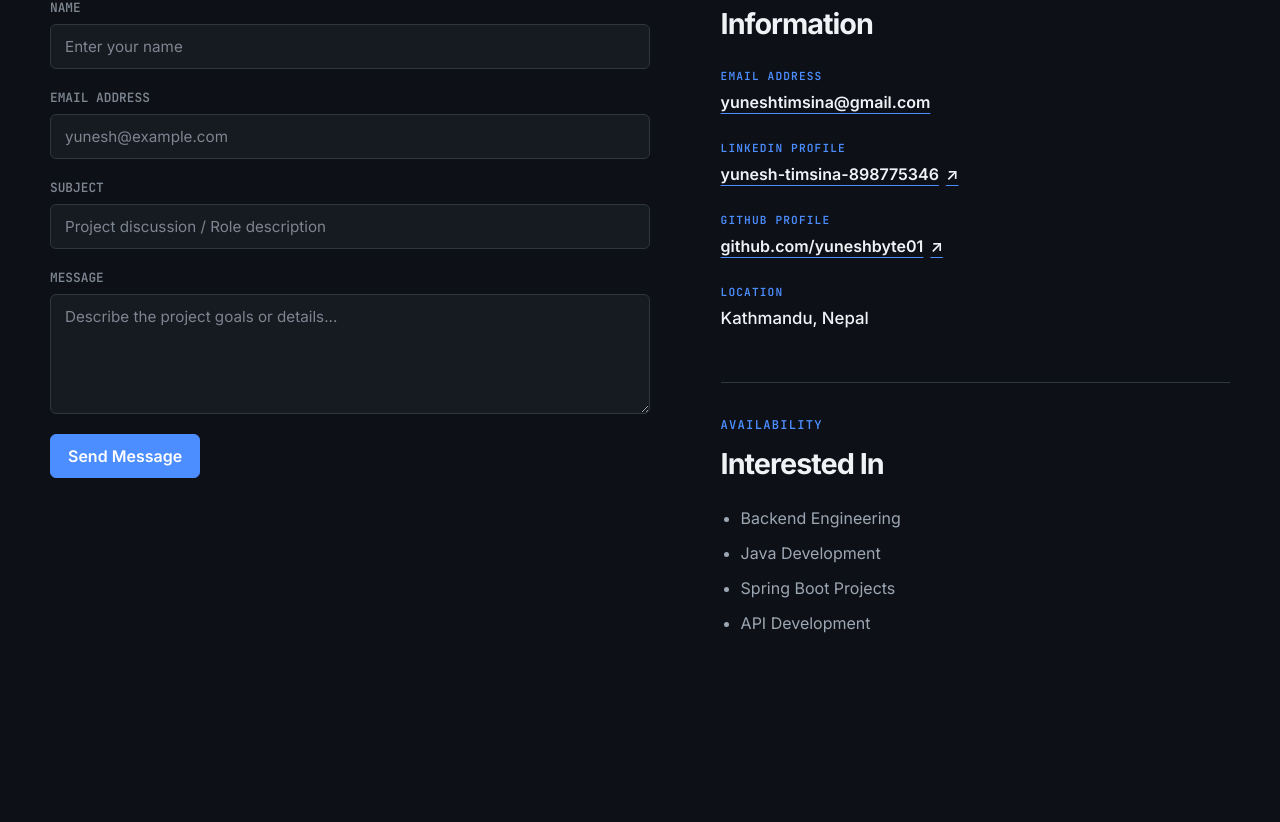
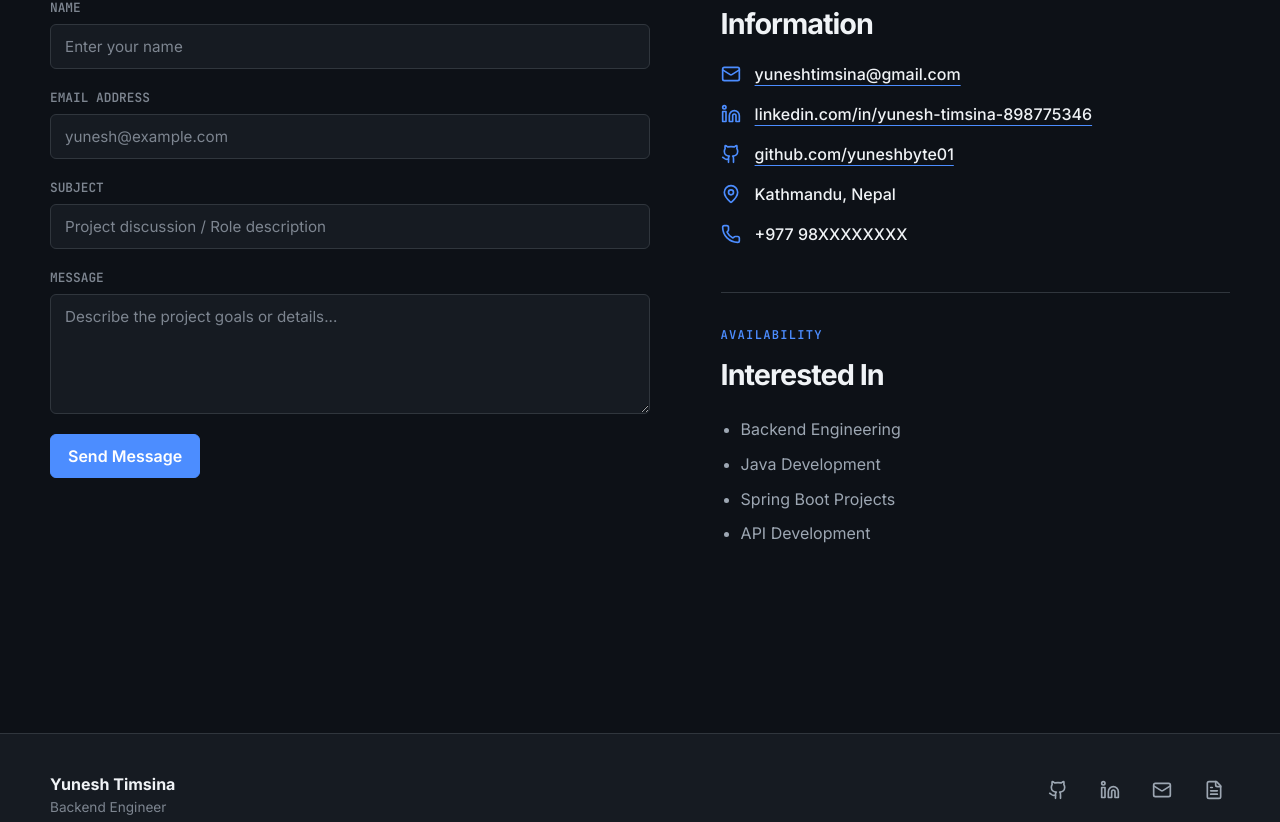
Before and after one commit to yuneshbyte01/yunesh-portfolio, a React (Vite) app: page /contact in a window 1280 px wide. Shown: the part 598-1420 px from the top of the page. Built offline with nearby package versions, Linux system fonts and the light colour scheme.

Commit message:
chore: added icons instead of text social links

```diff
--- a/package.json
+++ b/package.json
@@ -12,6 +12,7 @@
     "test:watch": "vitest"
   },
   "dependencies": {
+    "lucide-react": "^0.470.0",
     "react": "^19.1.0",
     "react-dom": "^19.1.0",
     "react-router-dom": "^7.7.0"
--- a/src/components/home/Hero.tsx
+++ b/src/components/home/Hero.tsx
@@ -1,4 +1,5 @@
 import { Link } from 'react-router-dom';
+import { Github, Linkedin, Mail, FileText } from 'lucide-react';
 
 export function Hero() {
   return (
@@ -8,10 +9,12 @@ export function Hero() {
         <h1 id="hero-title">Yunesh Timsina</h1>
         <p className="hero-statement">I build secure, scalable backend systems with Java, Spring Boot, PostgreSQL, and REST APIs.</p>
         <p className="hero-support">Backend Engineer and BSc Information Technology student based in Kathmandu, Nepal. I focus on API design, application security, relational databases, and maintainable backend architecture.</p>
-        <div className="button-row">
+        <div className="button-row" style={{ display: 'flex', alignItems: 'center', gap: '16px' }}>
           <Link className="button button-primary" to="/projects">View Projects</Link>
-          <a className="button" href="/Resume.pdf" download>Download CV</a>
-          <a className="text-link" href="https://github.com/yuneshbyte01" target="_blank" rel="noreferrer">View GitHub <span aria-hidden="true">↗</span></a>
+          <a className="icon-link" href="/Resume.pdf" target="_blank" rel="noreferrer" aria-label="Download CV" data-tooltip="Download CV"><FileText /></a>
+          <a className="icon-link" href="https://github.com/yuneshbyte01" target="_blank" rel="noreferrer" aria-label="GitHub" data-tooltip="GitHub"><Github /></a>
+          <a className="icon-link" href="https://www.linkedin.com/in/yunesh-timsina-898775346/" target="_blank" rel="noreferrer" aria-label="LinkedIn" data-tooltip="LinkedIn"><Linkedin /></a>
+          <a className="icon-link" href="mailto:yuneshtimsina@gmail.com" aria-label="Email" data-tooltip="Email"><Mail /></a>
         </div>
         <p className="location"><span className="status-dot" aria-hidden="true" />Kathmandu, Nepal</p>
       </div>
--- a/src/components/layout/Footer.tsx
+++ b/src/components/layout/Footer.tsx
@@ -1,12 +1,48 @@
 import { socials } from '../../data/socials';
+import { Github, Linkedin, Mail, FileText } from 'lucide-react';
 
 export function Footer() {
+  const getIcon = (label: string) => {
+    switch (label.toLowerCase()) {
+      case 'github':
+        return <Github />;
+      case 'linkedin':
+        return <Linkedin />;
+      case 'email':
+        return <Mail />;
+      default:
+        return <FileText />;
+    }
+  };
+
   return (
     <footer className="site-footer">
       <div className="container footer-grid">
         <div><strong>Yunesh Timsina</strong><span>Backend Engineer</span></div>
         <div className="footer-links" aria-label="Social links">
-          {socials.map((social) => <a key={social.label} href={social.href} target={social.href.startsWith('http') ? '_blank' : undefined} rel={social.href.startsWith('http') ? 'noreferrer' : undefined}>{social.label}</a>)}
+          {socials.map((social) => (
+            <a
+              key={social.label}
+              href={social.href}
+              className="icon-link"
+              target={social.href.startsWith('http') ? '_blank' : undefined}
+              rel={social.href.startsWith('http') ? 'noreferrer' : undefined}
+              aria-label={social.label}
+              data-tooltip={social.label}
+            >
+              {getIcon(social.label)}
+            </a>
+          ))}
+          <a
+            href="/Resume.pdf"
+            className="icon-link"
+            target="_blank"
+            rel="noreferrer"
+            aria-label="Download CV"
+            data-tooltip="Download CV"
+          >
+            <FileText />
+          </a>
         </div>
         <p>&copy; {new Date().getFullYear()} Yunesh Timsina. Built with React and TypeScript.</p>
       </div>
--- a/src/pages/ContactPage.tsx
+++ b/src/pages/ContactPage.tsx
@@ -1,4 +1,5 @@
 import { useState, useEffect } from 'react';
+import { Github, Linkedin, Mail, MapPin, Phone } from 'lucide-react';
 
 interface FormState {
   name: string;
@@ -245,51 +246,34 @@ export function ContactPage() {
             <p className="eyebrow" id="info-section-title">DIRECT DIRECTORY</p>
             <h2 style={{ fontSize: '1.8rem', margin: '8px 0 24px' }}>Information</h2>
 
-            <div style={{ display: 'flex', flexDirection: 'column', gap: '20px' }}>
-              <div>
-                <span className="meta-label" style={{ fontSize: '0.7rem' }}>Email Address</span>
-                <p style={{ margin: '4px 0 0', fontSize: '1rem', fontWeight: '500', color: 'var(--text)' }}>
-                  <a href="mailto:yuneshtimsina@gmail.com" className="text-link" style={{ fontSize: '1rem' }}>
-                    yuneshtimsina@gmail.com
-                  </a>
-                </p>
+            <div className="contact-info-list">
+              <div className="contact-info-item">
+                <Mail aria-hidden="true" />
+                <a href="mailto:yuneshtimsina@gmail.com" className="text-link">yuneshtimsina@gmail.com</a>
               </div>
 
-              <div>
-                <span className="meta-label" style={{ fontSize: '0.7rem' }}>LinkedIn Profile</span>
-                <p style={{ margin: '4px 0 0', fontSize: '1rem', fontWeight: '500', color: 'var(--text)' }}>
-                  <a
-                    href="https://www.linkedin.com/in/yunesh-timsina-898775346/"
-                    target="_blank"
-                    rel="noreferrer"
-                    className="text-link"
-                    style={{ fontSize: '1rem' }}
-                  >
-                    yunesh-timsina-898775346 <span aria-hidden="true">↗</span>
-                  </a>
-                </p>
+              <div className="contact-info-item">
+                <Linkedin aria-hidden="true" />
+                <a href="https://www.linkedin.com/in/yunesh-timsina-898775346/" target="_blank" rel="noreferrer" className="text-link">
+                  linkedin.com/in/yunesh-timsina-898775346
+                </a>
               </div>
 
-              <div>
-                <span className="meta-label" style={{ fontSize: '0.7rem' }}>GitHub Profile</span>
-                <p style={{ margin: '4px 0 0', fontSize: '1rem', fontWeight: '500', color: 'var(--text)' }}>
-                  <a
-                    href="https://github.com/yuneshbyte01"
-                    target="_blank"
-                    rel="noreferrer"
-                    className="text-link"
-                    style={{ fontSize: '1rem' }}
-                  >
-                    github.com/yuneshbyte01 <span aria-hidden="true">↗</span>
-                  </a>
-                </p>
+              <div className="contact-info-item">
+                <Github aria-hidden="true" />
+                <a href="https://github.com/yuneshbyte01" target="_blank" rel="noreferrer" className="text-link">
+                  github.com/yuneshbyte01
+                </a>
               </div>
 
-              <div>
-                <span className="meta-label" style={{ fontSize: '0.7rem' }}>Location</span>
-                <p style={{ margin: '4px 0 0', fontSize: '1.05rem', fontWeight: '500', color: 'var(--text)' }}>
-                  Kathmandu, Nepal
-                </p>
+              <div className="contact-info-item">
+                <MapPin aria-hidden="true" />
+                <span style={{ color: 'var(--text)', fontWeight: '500' }}>Kathmandu, Nepal</span>
+              </div>
+
+              <div className="contact-info-item">
+                <Phone aria-hidden="true" />
+                <span style={{ color: 'var(--text)', fontWeight: '500' }}>+977 98XXXXXXXX</span>
               </div>
             </div>
           </section>
--- a/src/pages/HamroChalchitragharPage.tsx
+++ b/src/pages/HamroChalchitragharPage.tsx
@@ -1,5 +1,6 @@
 import { useEffect } from 'react';
 import { Link } from 'react-router-dom';
+import { Github, ArrowLeft, ArrowUpRight } from 'lucide-react';
 
 export function HamroChalchitragharPage() {
   useEffect(() => {
@@ -49,8 +50,8 @@ public BookingResponse reserveSeats(BookingRequest request) {
 
   return (
     <div className="container page-shell">
-      <Link className="text-link" to="/projects" style={{ marginBottom: '32px' }}>
-        <span aria-hidden="true">←</span> Back to Projects
+      <Link className="text-link" to="/projects" style={{ marginBottom: '32px', display: 'inline-flex', alignItems: 'center', gap: '8px' }}>
+        <ArrowLeft style={{ width: '16px', height: '16px' }} /> Back to Projects
       </Link>
 
       {/* Case Study Header */}
@@ -65,8 +66,8 @@ public BookingResponse reserveSeats(BookingRequest request) {
           <span style={{ fontSize: '0.8rem', padding: '6px 12px', background: 'var(--surface-2)', border: '1px solid var(--border)', borderRadius: '4px', fontFamily: 'var(--font-mono)' }}>
             STATUS: COMPLETED
           </span>
-          <a className="button button-small" href="https://github.com/yuneshbyte01/hamro-chalachitraghar-backend" target="_blank" rel="noreferrer">
-            GitHub Repository <span aria-hidden="true">↗</span>
+          <a className="button button-small" href="https://github.com/yuneshbyte01/hamro-chalachitraghar-backend" target="_blank" rel="noreferrer" style={{ display: 'inline-flex', alignItems: 'center', gap: '8px' }}>
+            <Github style={{ width: '16px', height: '16px' }} /> Source <ArrowUpRight style={{ width: '14px', height: '14px' }} />
           </a>
         </div>
 
--- a/src/pages/HamroPaisaPage.tsx
+++ b/src/pages/HamroPaisaPage.tsx
@@ -1,5 +1,6 @@
 import { useEffect } from 'react';
 import { Link } from 'react-router-dom';
+import { Github, ArrowLeft, ArrowUpRight } from 'lucide-react';
 
 export function HamroPaisaPage() {
   useEffect(() => {
@@ -50,8 +51,8 @@ public TransactionResponse transferFunds(TransferRequest request) {
 
   return (
     <div className="container page-shell">
-      <Link className="text-link" to="/projects" style={{ marginBottom: '32px' }}>
-        <span aria-hidden="true">←</span> Back to Projects
+      <Link className="text-link" to="/projects" style={{ marginBottom: '32px', display: 'inline-flex', alignItems: 'center', gap: '8px' }}>
+        <ArrowLeft style={{ width: '16px', height: '16px' }} /> Back to Projects
       </Link>
 
       {/* Case Study Header */}
@@ -66,8 +67,8 @@ public TransactionResponse transferFunds(TransferRequest request) {
           <span style={{ fontSize: '0.8rem', padding: '6px 12px', background: 'var(--surface-2)', border: '1px solid var(--border)', borderRadius: '4px', fontFamily: 'var(--font-mono)' }}>
             STATUS: COMPLETED
           </span>
-          <a className="button button-small" href="https://github.com/yuneshbyte01/digital-wallet-api" target="_blank" rel="noreferrer">
-            GitHub Repository <span aria-hidden="true">↗</span>
+          <a className="button button-small" href="https://github.com/yuneshbyte01/digital-wallet-api" target="_blank" rel="noreferrer" style={{ display: 'inline-flex', alignItems: 'center', gap: '8px' }}>
+            <Github style={{ width: '16px', height: '16px' }} /> Source <ArrowUpRight style={{ width: '14px', height: '14px' }} />
           </a>
         </div>
 
--- a/src/pages/ProjectsPage.tsx
+++ b/src/pages/ProjectsPage.tsx
@@ -1,5 +1,6 @@
 import { useEffect } from 'react';
 import { Link } from 'react-router-dom';
+import { Github, ArrowRight } from 'lucide-react';
 
 export function ProjectsPage() {
   useEffect(() => {
@@ -92,11 +93,11 @@ export function ProjectsPage() {
                   </p>
                 </div>
                 <div style={{ display: 'flex', flexWrap: 'wrap', gap: '14px', alignItems: 'center' }}>
-                  <Link className="button button-primary" to={`/projects/${p.slug}`}>
-                    Read Case Study <span aria-hidden="true">→</span>
+                  <Link className="button button-primary" to={`/projects/${p.slug}`} style={{ display: 'inline-flex', alignItems: 'center', gap: '8px' }}>
+                    <ArrowRight style={{ width: '16px', height: '16px' }} /> Case Study
                   </Link>
-                  <a className="button" href={`https://github.com/yuneshbyte01/${p.slug === 'hamropaisa' ? 'digital-wallet-api' : p.slug === 'hamro-chalchitraghar' ? 'hamro-chalachitraghar-backend' : 'spring-auth-template'}`} target="_blank" rel="noreferrer">
-                    Repository <span aria-hidden="true">↗</span>
+                  <a className="button" href={`https://github.com/yuneshbyte01/${p.slug === 'hamropaisa' ? 'digital-wallet-api' : p.slug === 'hamro-chalchitraghar' ? 'hamro-chalachitraghar-backend' : 'spring-auth-template'}`} target="_blank" rel="noreferrer" style={{ display: 'inline-flex', alignItems: 'center', gap: '8px' }}>
+                    <Github style={{ width: '16px', height: '16px' }} /> Source
                   </a>
                 </div>
               </div>
--- a/src/pages/SpringAuthTemplatePage.tsx
+++ b/src/pages/SpringAuthTemplatePage.tsx
@@ -1,5 +1,6 @@
 import { useEffect } from 'react';
 import { Link } from 'react-router-dom';
+import { Github, ArrowLeft, ArrowUpRight } from 'lucide-react';
 
 export function SpringAuthTemplatePage() {
   useEffect(() => {
@@ -35,8 +36,8 @@ export function SpringAuthTemplatePage() {
 
   return (
     <div className="container page-shell">
-      <Link className="text-link" to="/projects" style={{ marginBottom: '32px' }}>
-        <span aria-hidden="true">←</span> Back to Projects
+      <Link className="text-link" to="/projects" style={{ marginBottom: '32px', display: 'inline-flex', alignItems: 'center', gap: '8px' }}>
+        <ArrowLeft style={{ width: '16px', height: '16px' }} /> Back to Projects
       </Link>
 
       {/* Case Study Header */}
@@ -51,8 +52,8 @@ export function SpringAuthTemplatePage() {
           <span style={{ fontSize: '0.8rem', padding: '6px 12px', background: 'var(--surface-2)', border: '1px solid var(--border)', borderRadius: '4px', fontFamily: 'var(--font-mono)' }}>
             STATUS: COMPLETED
           </span>
-          <a className="button button-small" href="https://github.com/yuneshbyte01/spring-auth-template" target="_blank" rel="noreferrer">
-            GitHub Repository <span aria-hidden="true">↗</span>
+          <a className="button button-small" href="https://github.com/yuneshbyte01/spring-auth-template" target="_blank" rel="noreferrer" style={{ display: 'inline-flex', alignItems: 'center', gap: '8px' }}>
+            <Github style={{ width: '16px', height: '16px' }} /> Source <ArrowUpRight style={{ width: '14px', height: '14px' }} />
           </a>
         </div>
 
--- a/src/styles/global.css
+++ b/src/styles/global.css
@@ -443,3 +443,75 @@ textarea.form-control {
   font-size: 0.82rem;
   line-height: 1.5;
 }
+
+/* Tooltip Styles */
+[data-tooltip] {
+  position: relative;
+}
+[data-tooltip]::after {
+  content: attr(data-tooltip);
+  position: absolute;
+  bottom: 125%;
+  left: 50%;
+  transform: translateX(-50%) scale(0.95);
+  background: var(--surface-2);
+  color: var(--text);
+  border: 1px solid var(--border);
+  border-radius: 4px;
+  padding: 6px 10px;
+  font-family: var(--font-mono);
+  font-size: 0.74rem;
+  white-space: nowrap;
+  opacity: 0;
+  pointer-events: none;
+  transition: opacity 0.15s ease, transform 0.15s ease;
+  box-shadow: 0 4px 12px rgba(0, 0, 0, 0.25);
+  z-index: 100;
+}
+[data-tooltip]:hover::after {
+  opacity: 1;
+  transform: translateX(-50%) scale(1);
+}
+
+/* Icon Link & Button Styles */
+.icon-link {
+  display: inline-flex;
+  align-items: center;
+  justify-content: center;
+  color: var(--text-secondary);
+  transition: color 0.18s ease, transform 0.18s ease;
+  padding: 6px;
+  border-radius: 4px;
+}
+.icon-link:hover {
+  color: var(--accent);
+  background: rgba(255, 255, 255, 0.03);
+}
+.icon-link svg {
+  width: 20px;
+  height: 20px;
+  stroke-width: 2;
+}
+
+/* Contact Info Layout */
+.contact-info-list {
+  display: flex;
+  flex-direction: column;
+  gap: 20px;
+}
+.contact-info-item {
+  display: flex;
+  align-items: center;
+  gap: 14px;
+  font-size: 1rem;
+}
+.contact-info-item svg {
+  color: var(--accent);
+  width: 20px;
+  height: 20px;
+  flex-shrink: 0;
+}
+.contact-info-item a {
+  color: var(--text);
+  font-weight: 500;
+}
```
Also changed, not shown: src/components/home/FeaturedProjects.tsx (+11 -1 lines), src/components/layout/Header.tsx (+7 -1 lines), 2 other files (tests, documents, lock files or other folders).
